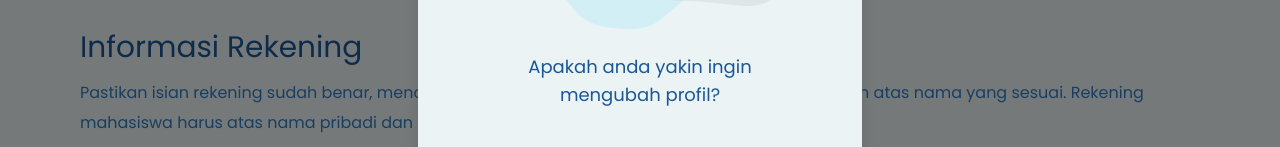
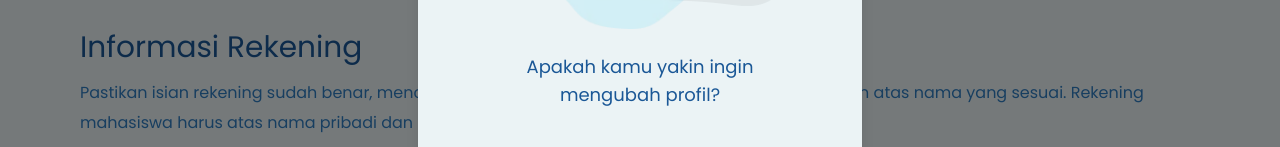
Before and after one commit to Hima-1/IMK-3SI1-KEL1-DPM-2024, a Vue app: page /dashboard/edit-profile in a window 1280 px wide. Both pictures are taken after a click on the button "Simpan". Shown: the part 553-700 px from the top of the page. Built offline with nearby package versions, Linux system fonts and the light colour scheme.

Commit message:
change anda to kamu

```diff
--- a/src/components/Dashboard/Profil/KonfirmasiSimpanProfil.vue
+++ b/src/components/Dashboard/Profil/KonfirmasiSimpanProfil.vue
@@ -7,7 +7,7 @@
           class="w-3/4 h-auto"
       />
       <p class="w-4/5 text-[#1A5796] text-center font-poppins text-lg my-6">
-        Apakah anda yakin ingin mengubah profil?
+        Apakah kamu yakin ingin mengubah profil?
       </p>
       <div class="w-full flex justify-evenly mt-4">
         <button @click="confirm"
--- a/src/components/Dashboard/Profil/KonfirmasiUbahPassword.vue
+++ b/src/components/Dashboard/Profil/KonfirmasiUbahPassword.vue
@@ -7,7 +7,7 @@
           class="w-3/4 h-auto"
       />
       <p class="w-4/5 text-[#1A5796] text-center font-poppins text-lg my-6">
-        Apakah anda yakin ingin mengubah password?
+        Apakah kamu yakin ingin mengubah password?
       </p>
       <div class="w-full flex justify-evenly mt-4">
         <button @click="confirm"
--- a/src/components/Dashboard/Profil/UbahPasswordSuccess.vue
+++ b/src/components/Dashboard/Profil/UbahPasswordSuccess.vue
@@ -7,7 +7,7 @@
           class="modal-image"
       />
       <h1 class="sukses-text">SUKSES >_<</h1>
-      <p class="password-text">Password berhasil diubah!</p>
+      <p class="password-text">Password kamu berhasil diubah!</p>
       <router-link to="/dashboard/my-profile" class="modal-buttons" :active-class="'active-link'" >
         <button @click="confirm" class="confirm-button">Oke</button>
       </router-link>
```
